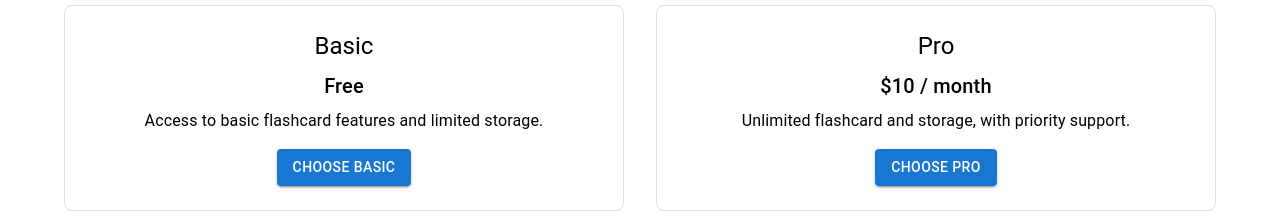
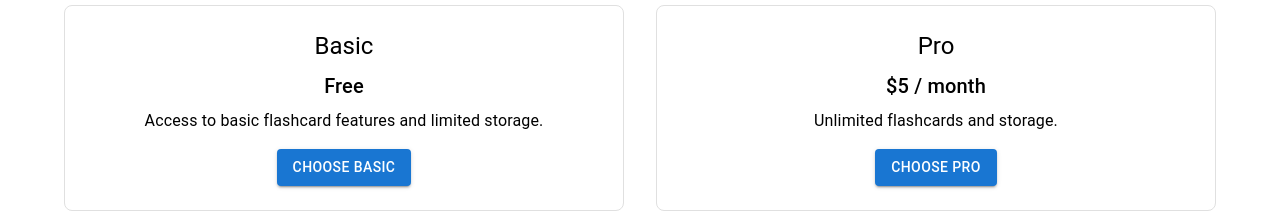
Before and after one commit to Chris-203/flashcard, a Next.js app in the folder flashcard-saas/: page / in a window 1280 px wide. Shown: the part 568-781 px from the top of the page. Built offline with nearby package versions, Linux system fonts and the light colour scheme; no server answers.

Commit message:
change pro plan to

```diff
--- a/flashcard-saas/app/page.js
+++ b/flashcard-saas/app/page.js
@@ -138,10 +138,10 @@ export default function Home() {
                   Pro
                 </Typography>
                 <Typography variant="h6" gutterBottom>
-                  $10 / month
+                  $5 / month
                 </Typography>
                 <Typography>
-                  Unlimited flashcard and storage, with priority support.
+                  Unlimited flashcards and storage.
                 </Typography>
                 <Button
                   variant="contained"
```
